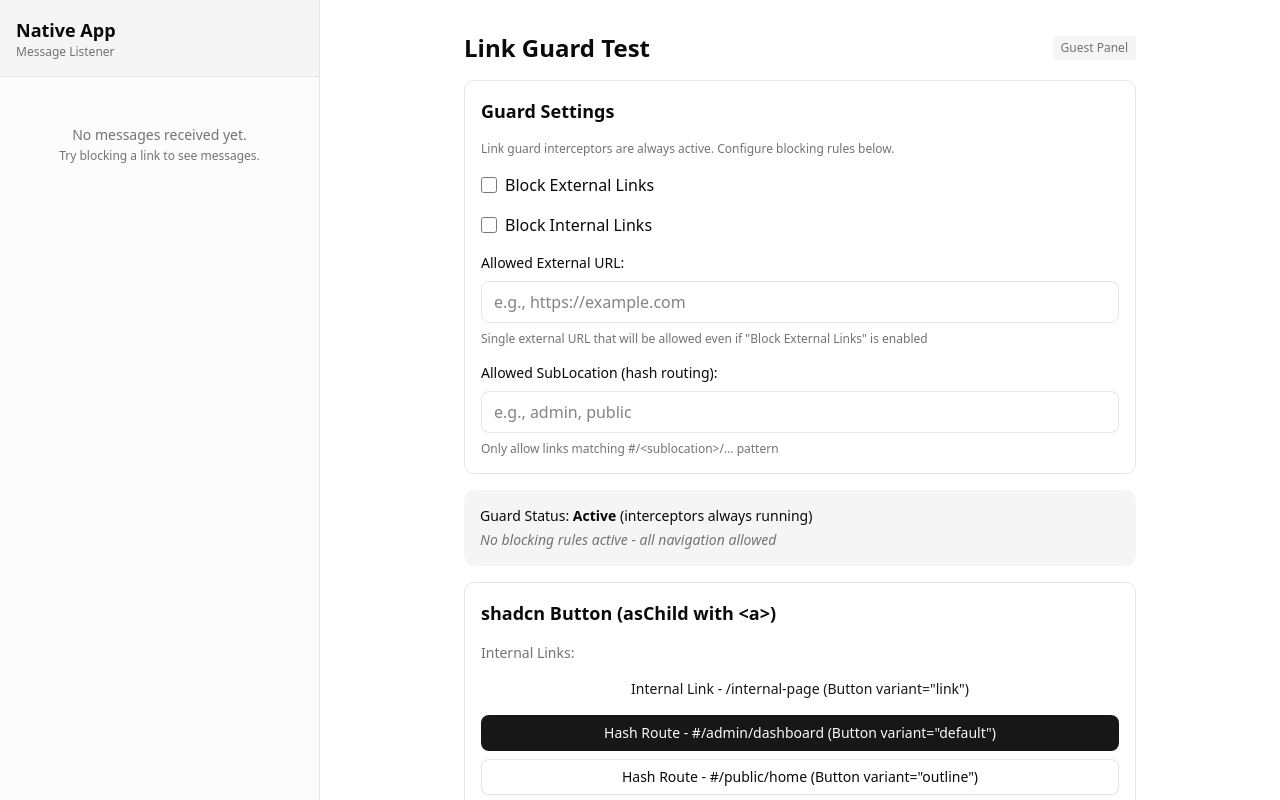
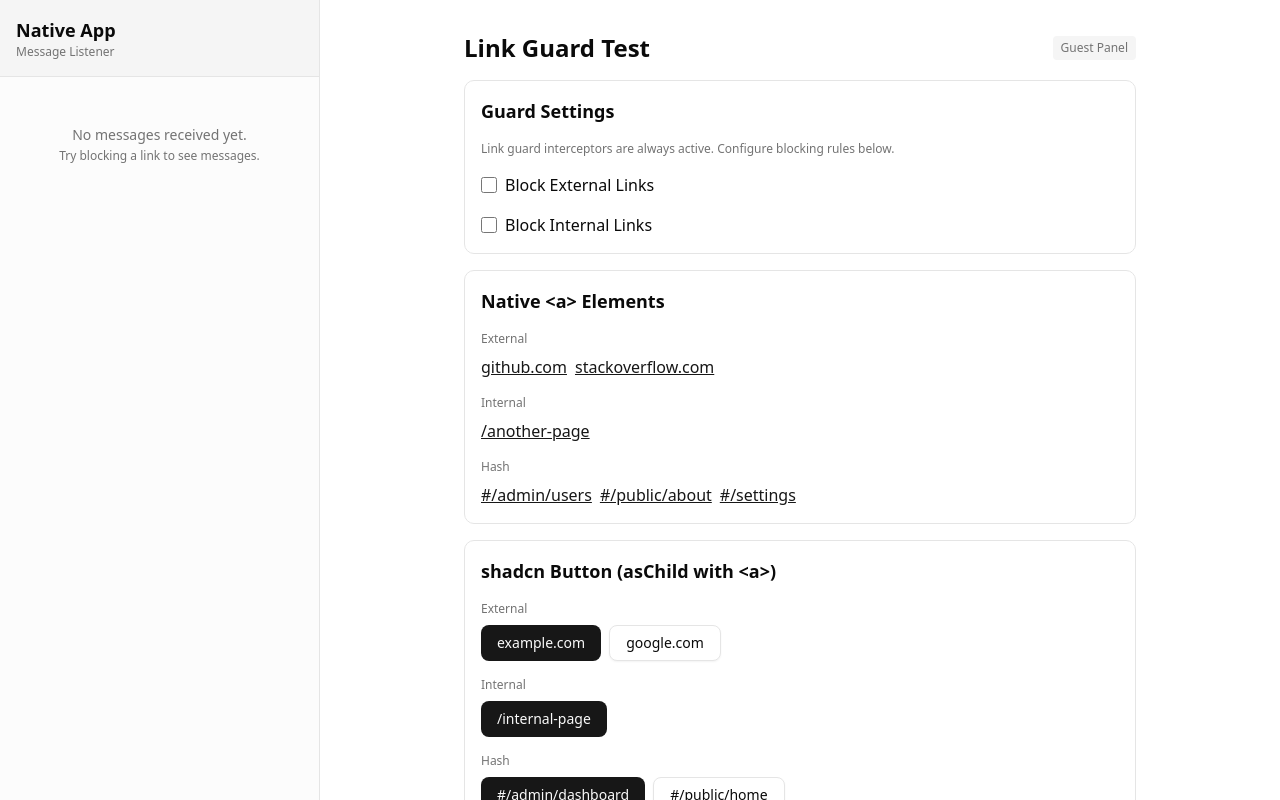
Before and after one commit to jesse23/nav-intercept-example, a React (Vite) app: page / in a window 1280 px wide. Built offline with nearby package versions, Linux system fonts and the light colour scheme.

Commit message:
Refactor link blocking options in App component to improve user experience. Introduce conditional rendering for allowed URLs based on blocking settings for both external and internal links, enhancing clarity and organization of the UI controls.

```diff
--- a/src/App.tsx
+++ b/src/App.tsx
@@ -141,6 +141,8 @@ function App() {
                 Link guard interceptors are always active. Configure blocking rules below.
               </p>
 
+              {/* Block External Links Group */}
+              <div className="flex flex-col gap-2">
                 <label className="flex items-center gap-2 cursor-pointer">
                   <input
                     type="checkbox"
@@ -150,18 +152,8 @@ function App() {
                   />
                   <span>Block External Links</span>
                 </label>
-
-              <label className="flex items-center gap-2 cursor-pointer">
-                <input
-                  type="checkbox"
-                  checked={blockInternal}
-                  onChange={(e) => setBlockInternal(e.target.checked)}
-                  className="w-4 h-4"
-                />
-                <span>Block Internal Links</span>
-              </label>
-
-              <div className="flex flex-col gap-2">
+                {blockExternal && (
+                  <div className="ml-6 flex flex-col gap-2">
                     <label className="text-sm font-medium">Allowed External URL:</label>
                     <input
                       type="text"
@@ -174,8 +166,22 @@ function App() {
                       Single external URL that will be allowed even if "Block External Links" is enabled
                     </p>
                   </div>
+                )}
+              </div>
 
+              {/* Block Internal Links Group */}
               <div className="flex flex-col gap-2">
+                <label className="flex items-center gap-2 cursor-pointer">
+                  <input
+                    type="checkbox"
+                    checked={blockInternal}
+                    onChange={(e) => setBlockInternal(e.target.checked)}
+                    className="w-4 h-4"
+                  />
+                  <span>Block Internal Links</span>
+                </label>
+                {blockInternal && (
+                  <div className="ml-6 flex flex-col gap-2">
                     <label className="text-sm font-medium">Allowed SubLocation (hash routing):</label>
                     <input
                       type="text"
@@ -188,80 +194,24 @@ function App() {
                       Only allow links matching #/&lt;sublocation&gt;/... pattern
                     </p>
                   </div>
-            </div>
-
-        {/* Status */}
-        <div className="p-4 bg-muted rounded-lg">
-          <p className="text-sm">
-            Guard Status: <strong>Active</strong> (interceptors always running)
-          </p>
-          <div className="text-sm text-muted-foreground mt-1 space-y-1">
-            {blockExternal && (
-              <p>External links will be blocked {allowedExternalUrl && `(except ${new URL(allowedExternalUrl).hostname})`}</p>
                 )}
-            {blockInternal && <p>Internal links will be blocked</p>}
-            {allowSubLocation && (
-              <p>Only hash routes starting with #/{allowSubLocation}/ will be allowed</p>
-            )}
-            {!blockExternal && !blockInternal && !allowSubLocation && (
-              <p className="text-muted-foreground italic">No blocking rules active - all navigation allowed</p>
-            )}
-          </div>
-        </div>
-
-            {/* shadcn Button as Link Examples */}
-            <div className="flex flex-col gap-4 p-4 border rounded-lg">
-              <h2 className="text-lg font-semibold">shadcn Button (asChild with &lt;a&gt;)</h2>
-              <div className="flex flex-col gap-2">
-                <p className="text-sm font-medium text-muted-foreground">Internal Links:</p>
-                <Button asChild variant="link">
-                  <a href="/internal-page">Internal Link - /internal-page (Button variant="link")</a>
-                </Button>
-                <Button asChild variant="default">
-                  <a href="#/admin/dashboard">Hash Route - #/admin/dashboard (Button variant="default")</a>
-                </Button>
-                <Button asChild variant="outline">
-                  <a href="#/public/home">Hash Route - #/public/home (Button variant="outline")</a>
-                </Button>
-                <p className="text-sm font-medium text-muted-foreground mt-2">External Links:</p>
-                <Button asChild variant="default">
-                  <a href="https://example.com" target="_blank" rel="noopener noreferrer">
-                    External Link - example.com (Button variant="default")
-                  </a>
-                </Button>
-                <Button asChild variant="outline">
-                  <a href="https://google.com" target="_blank" rel="noopener noreferrer">
-                    External Link - google.com (Button variant="outline")
-                  </a>
-                </Button>
               </div>
             </div>
 
             {/* Native &lt;a&gt; Element Examples */}
             <div className="flex flex-col gap-4 p-4 border rounded-lg">
               <h2 className="text-lg font-semibold">Native &lt;a&gt; Elements</h2>
+              <div className="flex flex-col gap-4">
                 <div className="flex flex-col gap-2">
-                <p className="text-sm font-medium text-muted-foreground">Internal Links:</p>
-                <a href="/another-page" className="text-primary underline hover:no-underline">
-                  Internal Link - /another-page (Native &lt;a&gt;)
-                </a>
-                <a href="#/admin/users" className="text-primary underline hover:no-underline">
-                  Hash Route - #/admin/users (Native &lt;a&gt;)
-                </a>
-                <a href="#/public/about" className="text-primary underline hover:no-underline">
-                  Hash Route - #/public/about (Native &lt;a&gt;)
-                </a>
-                <a href="#/settings" className="text-primary underline hover:no-underline">
-                  Hash Route - #/settings (Native &lt;a&gt;)
-                </a>
-                <p className="text-sm font-medium text-muted-foreground mt-2">External Links:</p>
+                  <p className="text-xs font-medium text-muted-foreground">External</p>
+                  <div className="flex flex-wrap gap-2">
                     <a
                       href="https://github.com"
                       target="_blank"
                       rel="noopener noreferrer"
                       className="text-primary underline hover:no-underline"
                     >
-                  External Link - github.com (Native &lt;a&gt;)
+                      github.com
                     </a>
                     <a
                       href="https://stackoverflow.com"
@@ -269,8 +219,73 @@ function App() {
                       rel="noopener noreferrer"
                       className="text-primary underline hover:no-underline"
                     >
-                  External Link - stackoverflow.com (Native &lt;a&gt;)
+                      stackoverflow.com
                     </a>
+                  </div>
+                </div>
+                <div className="flex flex-col gap-2">
+                  <p className="text-xs font-medium text-muted-foreground">Internal</p>
+                  <div className="flex flex-wrap gap-2">
+                    <a href="/another-page" className="text-primary underline hover:no-underline">
+                      /another-page
+                    </a>
+                  </div>
+                </div>
+                <div className="flex flex-col gap-2">
+                  <p className="text-xs font-medium text-muted-foreground">Hash</p>
+                  <div className="flex flex-wrap gap-2">
+                    <a href="#/admin/users" className="text-primary underline hover:no-underline">
+                      #/admin/users
+                    </a>
+                    <a href="#/public/about" className="text-primary underline hover:no-underline">
+                      #/public/about
+                    </a>
+                    <a href="#/settings" className="text-primary underline hover:no-underline">
+                      #/settings
+                    </a>
+                  </div>
+                </div>
+              </div>
+            </div>
+
+            {/* shadcn Button as Link Examples */}
+            <div className="flex flex-col gap-4 p-4 border rounded-lg">
+              <h2 className="text-lg font-semibold">shadcn Button (asChild with &lt;a&gt;)</h2>
+              <div className="flex flex-col gap-4">
+                <div className="flex flex-col gap-2">
+                  <p className="text-xs font-medium text-muted-foreground">External</p>
+                  <div className="flex flex-wrap gap-2">
+                    <Button asChild variant="default">
+                      <a href="https://example.com" target="_blank" rel="noopener noreferrer">
+                        example.com
+                      </a>
+                    </Button>
+                    <Button asChild variant="outline">
+                      <a href="https://google.com" target="_blank" rel="noopener noreferrer">
+                        google.com
+                      </a>
+                    </Button>
+                  </div>
+                </div>
+                <div className="flex flex-col gap-2">
+                  <p className="text-xs font-medium text-muted-foreground">Internal</p>
+                  <div className="flex flex-wrap gap-2">
+                    <Button asChild variant="default">
+                      <a href="/internal-page">/internal-page</a>
+                    </Button>
+                  </div>
+                </div>
+                <div className="flex flex-col gap-2">
+                  <p className="text-xs font-medium text-muted-foreground">Hash</p>
+                  <div className="flex flex-wrap gap-2">
+                    <Button asChild variant="default">
+                      <a href="#/admin/dashboard">#/admin/dashboard</a>
+                    </Button>
+                    <Button asChild variant="outline">
+                      <a href="#/public/home">#/public/home</a>
+                    </Button>
+                  </div>
+                </div>
               </div>
             </div>
 
```
Lines whose indentation alone changed are shown as unchanged.
